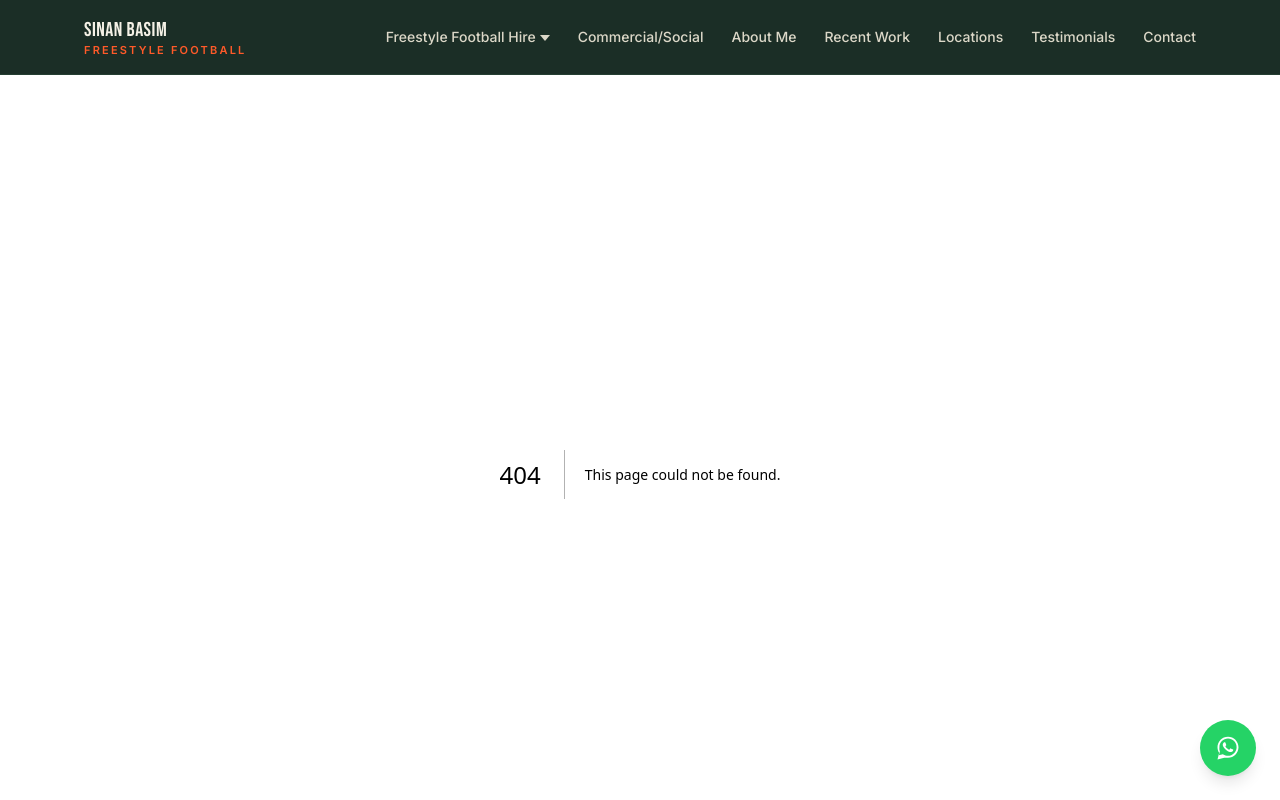
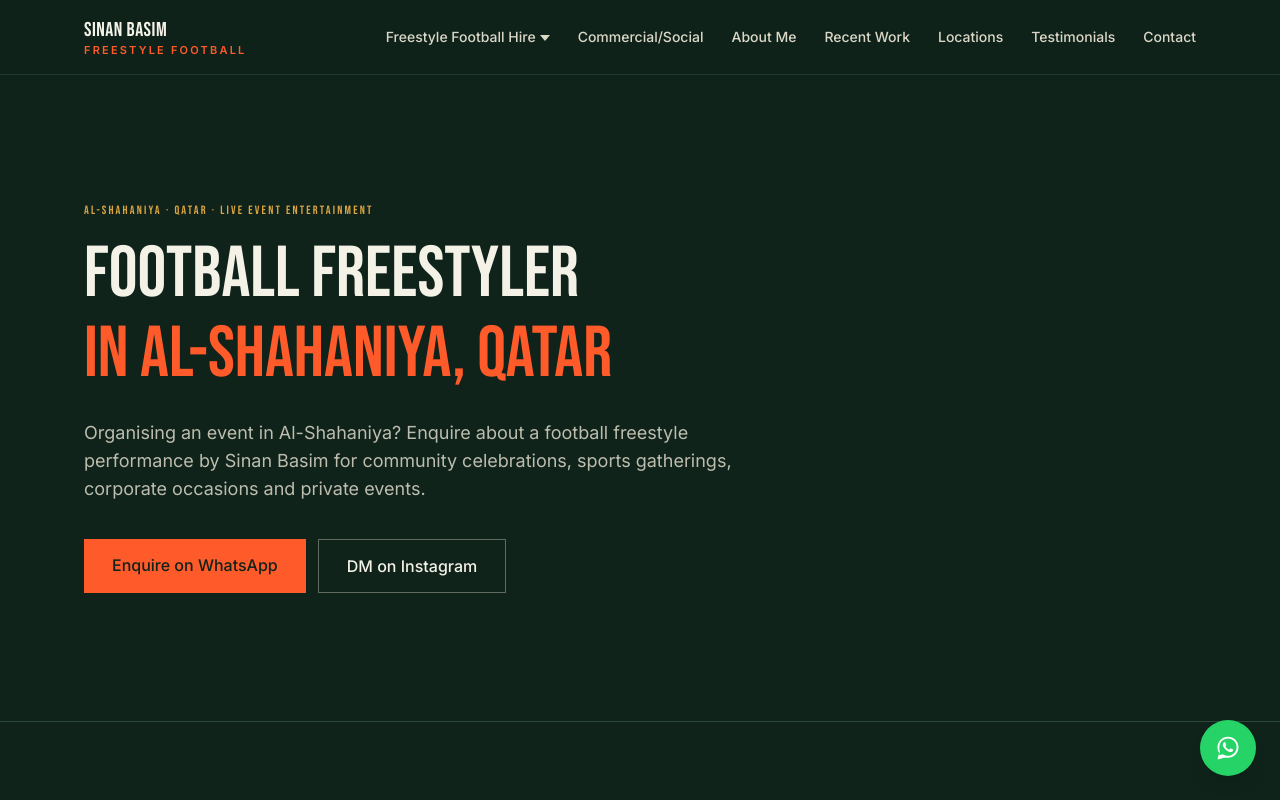
Before and after one commit to sh1blue/sinan, a Next.js app: page /football-freestyler-al-shahaniya in a window 1280 px wide. Before the commit this address had no page. Shown: the top 800 px of the page. Built offline with nearby package versions, Linux system fonts and the light colour scheme.

Commit message:
Add Al-Shahaniya football freestyler landing page

```diff
--- /dev/null
+++ b/src/app/football-freestyler-al-shahaniya/page.tsx
@@ -0,0 +1,25 @@
+import LocationLandingPage from "@/components/LocationLandingPage";
+
+export const metadata = {
+  title: "Football Freestyler in Al-Shahaniya, Qatar | Sinan Basim",
+  description: "Organising an event in Al-Shahaniya? Enquire about a football freestyle performance by Sinan Basim for community celebrations, sports gatherings, corporate occasions and private events.",
+  alternates: { canonical: "/football-freestyler-al-shahaniya" },
+  openGraph: {
+    type: "website" as const,
+    url: "https://sbnfreestyler.com/football-freestyler-al-shahaniya",
+    title: "Football Freestyler in Al-Shahaniya, Qatar | Sinan Basim",
+    description: "Enquire about football freestyle performances in Al-Shahaniya, Qatar with Sinan Basim. Event entertainment for sports, brands and celebrations.",
+  },
+};
+
+export default function AlShahaniyaFreestylerPage() {
+  return (
+    <LocationLandingPage
+      name="Al-Shahaniya"
+      slug="al-shahaniya"
+      intro="Organising an event in Al-Shahaniya? Enquire about a football freestyle performance by Sinan Basim for community celebrations, sports gatherings, corporate occasions and private events."
+      localContext="Al-Shahaniya covers communities west of Doha, where local gatherings and organised events can benefit from entertainment that is easy to watch and works in a live setting. Football freestyle brings technical ball skills into a compact performance format."
+      eventContext="Whether the event is indoors or outdoors, the performance requirements can be discussed in advance. Share the venue, available performance area and expected audience when making an enquiry."
+    />
+  );
+}
```
